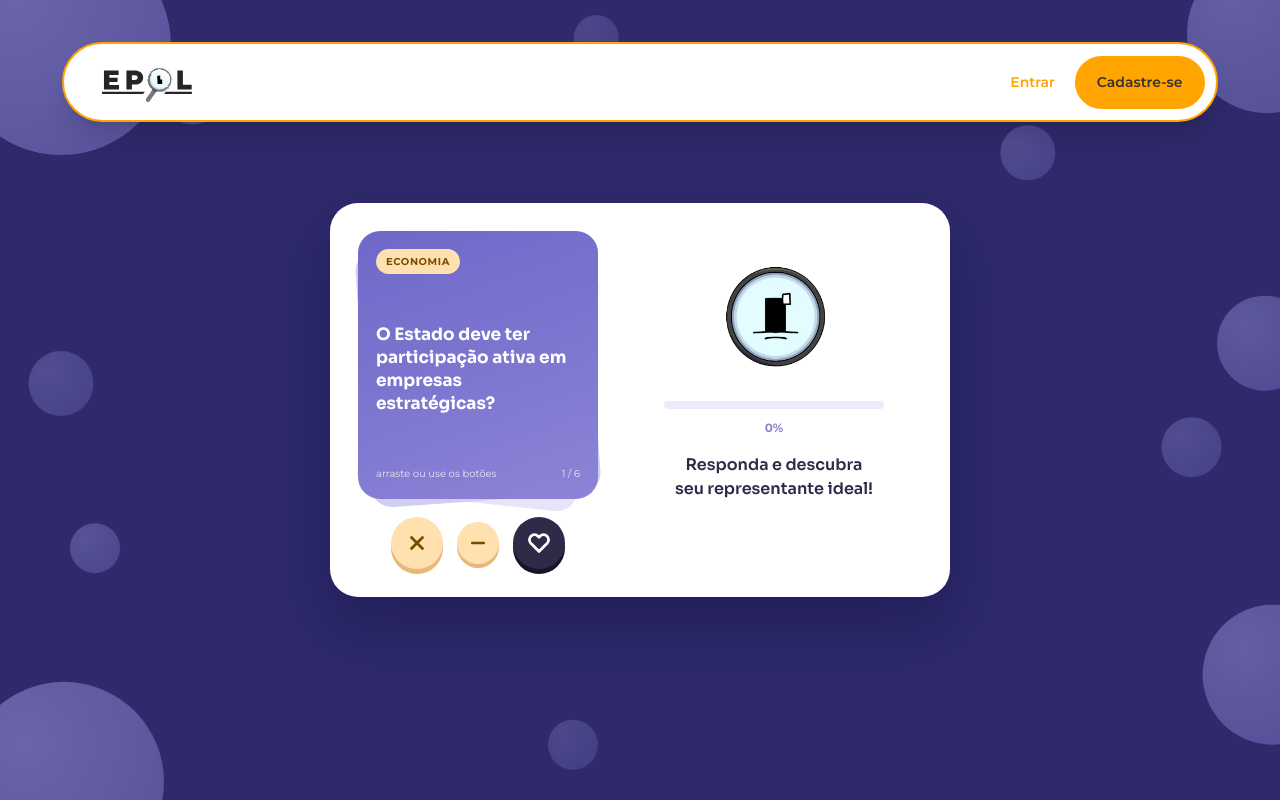
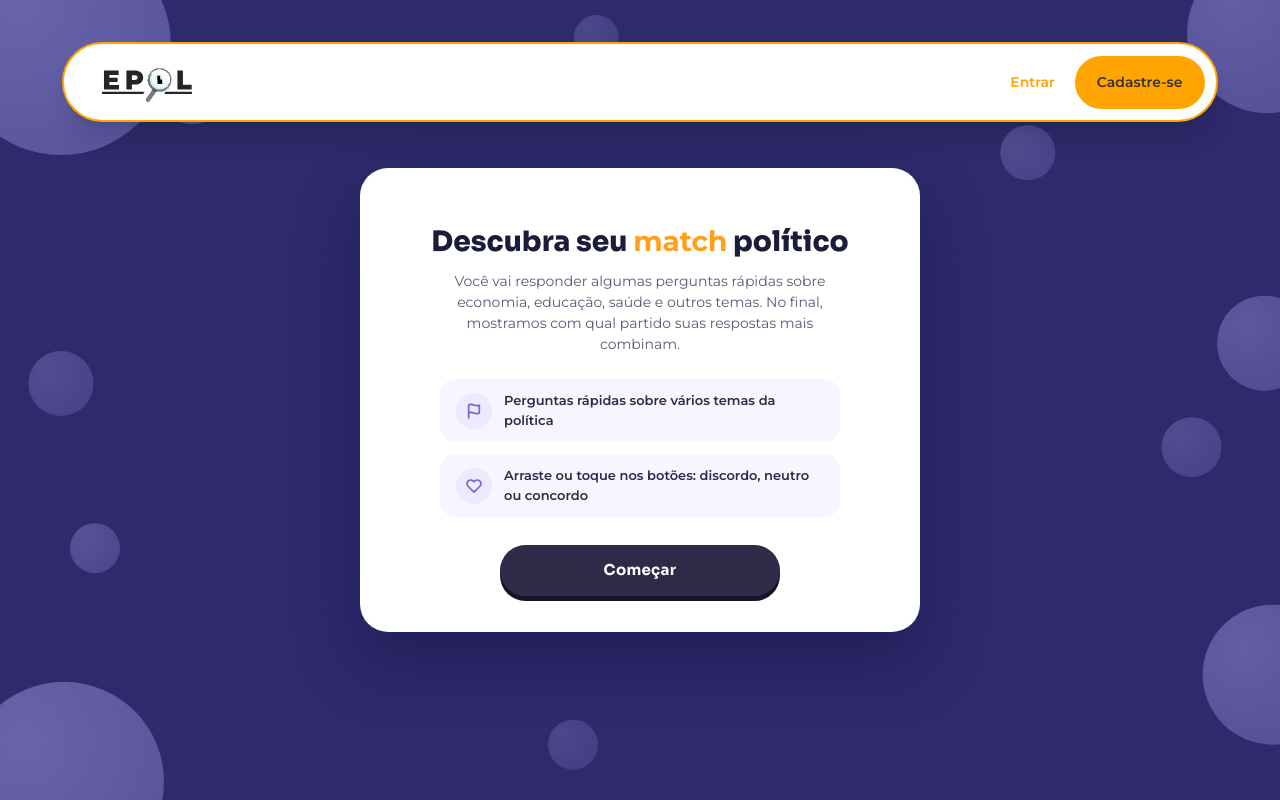
Before and after one commit to tcc-epol-ejs/epol-web, a React (Vite) app: page /match-politico in a window 1280 px wide. Built offline with nearby package versions, Linux system fonts and the light colour scheme.

Commit message:
feat: criação de uma tela inicial - módulo Match Político

```diff
--- a/src/pages/matchPolitico/index.tsx
+++ b/src/pages/matchPolitico/index.tsx
@@ -1,6 +1,13 @@
 import { useState, useRef, useMemo, useEffect } from 'react';
 import type { PointerEvent as ReactPointerEvent } from 'react';
-import { FiX, FiMinus, FiHeart, FiChevronLeft } from 'react-icons/fi';
+import {
+  FiX,
+  FiMinus,
+  FiHeart,
+  FiChevronLeft,
+  FiFlag,
+  FiTarget,
+} from 'react-icons/fi';
 import Header from '../../components/header';
 import RoundButton from '../../components/botoes/roundButton';
 import PipoCoracao from '../../assets/Imagens/pipoCoracao.png';
@@ -337,6 +344,70 @@ function Blobs({ tint }: { tint?: string | null }) {
   );
 }
 // -----------------------------------------------------------------------------
+// TELA 0 — INTRODUÇÃO
+// -----------------------------------------------------------------------------
+interface IntroScreenProps {
+  onStart: () => void;
+}
+
+function IntroScreen({ onStart }: IntroScreenProps) {
+  return (
+    <div className="relative w-full h-full min-h-[640px] bg-[#2E2A6B] overflow-hidden flex items-center justify-center px-4 py-8">
+      <Blobs />
+      <div className="relative z-10 bg-white rounded-[28px] p-7 sm:p-9 w-full max-w-[560px] shadow-[0_30px_60px_rgba(15,12,60,0.35)] text-center">
+        {/* <Pipo mood="happy" size={130} /> */}
+
+        <h1 className="[font-family:'Sora',sans-serif] font-extrabold text-[24px] sm:text-[28px] text-[#1B1B3A] mt-4 mb-2">
+          Descubra seu{' '}
+          <em className="italic text-[#FF9F1C] not-italic">match</em> político
+        </h1>
+        <p className="text-[14px] text-[#5b5776] leading-[1.5] mb-6 max-w-[420px] mx-auto">
+          Você vai responder algumas perguntas rápidas sobre economia, educação,
+          saúde e outros temas. No final, mostramos com qual partido suas
+          respostas mais combinam.
+        </p>
+
+        <div className="flex flex-col gap-3 text-left max-w-[400px] mx-auto mb-7">
+          <div className="flex items-center gap-3 bg-[#F7F5FF] rounded-2xl px-4 py-3">
+            <span className="shrink-0 w-9 h-9 rounded-full bg-[#EDE9FE] text-[#6F68C9] flex items-center justify-center">
+              <FiFlag size={16} strokeWidth={2.5} />
+            </span>
+            <span className="text-[13px] text-[#2E2A47] font-semibold">
+              Perguntas rápidas sobre vários temas da política
+            </span>
+          </div>
+
+          <div className="flex items-center gap-3 bg-[#F7F5FF] rounded-2xl px-4 py-3">
+            <span className="shrink-0 w-9 h-9 rounded-full bg-[#EDE9FE] text-[#6F68C9] flex items-center justify-center gap-0.5">
+              <FiHeart size={16} strokeWidth={2.5} />
+            </span>
+            <span className="text-[13px] text-[#2E2A47] font-semibold">
+              Arraste ou toque nos botões: discordo, neutro ou concordo
+            </span>
+          </div>
+
+          {/* <div className="flex items-center gap-3 bg-[#F7F5FF] rounded-2xl px-4 py-3">
+            <span className="shrink-0 w-9 h-9 rounded-full bg-[#EDE9FE] text-[#6F68C9] flex items-center justify-center">
+              <FiTarget size={16} strokeWidth={2.5} />
+            </span>
+            <span className="text-[13px] text-[#2E2A47] font-semibold">
+              No fim, veja seu partido mais compatível e o porquê
+            </span>
+          </div> */}
+        </div>
+
+        <button
+          onClick={onStart}
+          className="w-full max-w-[280px] mx-auto block bg-[#2E2A47] text-white [font-family:'Sora',sans-serif] font-bold text-[15px] tracking-[0.02em] py-3.5 rounded-full shadow-[0_5px_0_#16142a] transition-transform duration-150 hover:-translate-y-0.5 active:translate-y-1 active:shadow-[0_1px_0_#16142a]"
+        >
+          Começar
+        </button>
+      </div>
+    </div>
+  );
+}
+
+// -----------------------------------------------------------------------------
 // TELA 1 — QUIZ
 // -----------------------------------------------------------------------------
 interface QuizScreenProps {
@@ -645,12 +716,15 @@ function ResultScreen({ respostas, onRestart }: ResultScreenProps) {
 // -----------------------------------------------------------------------------
 // PÁGINA — MatchPolitico
 // -----------------------------------------------------------------------------
-type View = 'quiz' | 'result';
+type View = 'intro' | 'quiz' | 'result';
 
 export default function MatchPolitico() {
-  const [view, setView] = useState<View>('quiz');
+  const [view, setView] = useState<View>('intro');
   const [respostas, setRespostas] = useState<Resposta[]>([]);
 
+  function handleStart() {
+    setView('quiz');
+  }
   function handleFinish(novas: Resposta[]) {
     setRespostas(novas);
     setTimeout(() => setView('result'), 150);
@@ -666,9 +740,9 @@ export default function MatchPolitico() {
         <Header />
       </div>
       <div className="w-full h-full">
-        {view === 'quiz' ? (
-          <QuizScreen onFinish={handleFinish} />
-        ) : (
+        {view === 'intro' && <IntroScreen onStart={handleStart} />}
+        {view === 'quiz' && <QuizScreen onFinish={handleFinish} />}
+        {view === 'result' && (
           <ResultScreen respostas={respostas} onRestart={handleRestart} />
         )}
       </div>
```
